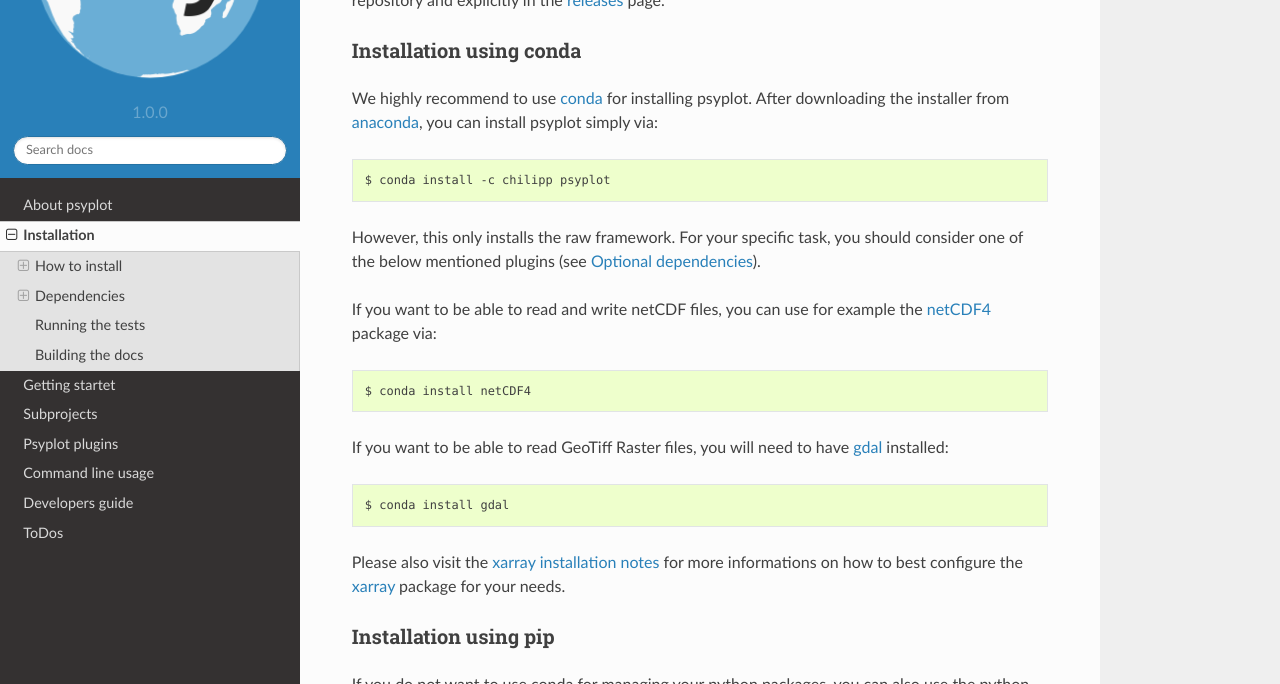
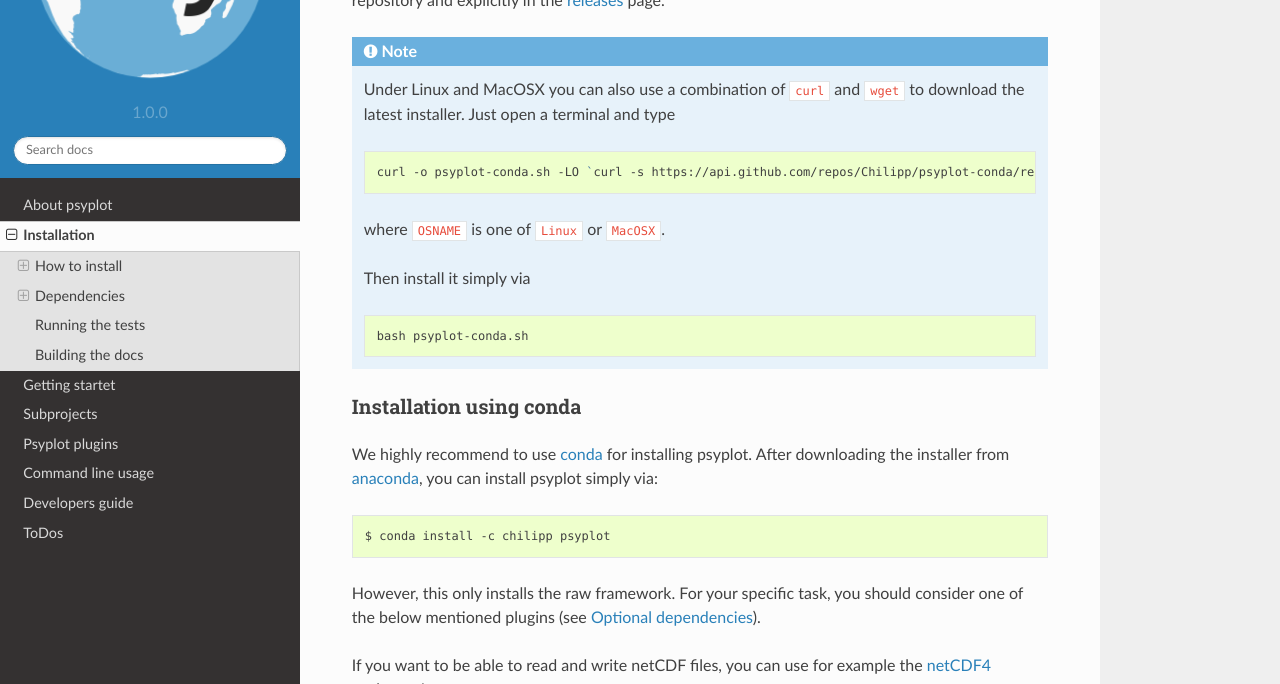
Before and after one commit to psyplot/psyplot, a Sphinx documentation site: the page built from docs/installing.rst, in a window 1280 px wide and 900 px high, scrolled down 708 px, cut to the strip 216-900 px from the top of the window. Built offline with Sphinx 7.4.7 and the Read the Docs theme 2.0.0, drawn with Linux system fonts in a browser that asks for light colours; pages that are not in the unit, such as notebooks, are missing from menus.

Commit message:
Added note about command line download [skip ci]

```diff
--- a/docs/installing.rst
+++ b/docs/installing.rst
@@ -56,6 +56,23 @@
 
 Installation instructions and downloadable files for all versions can be found
 in the psyplot-conda_ repository and explicitly in the releases_ page.
+
+.. note::
+
+    Under Linux and MacOSX you can also use a combination of ``curl`` and
+    ``wget`` to download the latest installer. Just open a terminal and type
+
+    .. code-block:: bash
+
+        curl -o psyplot-conda.sh -LO `curl -s https://api.github.com/repos/Chilipp/psyplot-conda/releases/latest | grep browser_download_url | cut -d '"' -f 4 | grep Linux`
+
+    where ``OSNAME`` is one of ``Linux`` or ``MacOSX``.
+
+    Then install it simply via
+
+    .. code-block:: bash
+
+        bash psyplot-conda.sh
 
 .. _psyplot-conda: https://github.com/Chilipp/psyplot-conda
 .. _releases: https://github.com/Chilipp/psyplot-conda/releases
```
